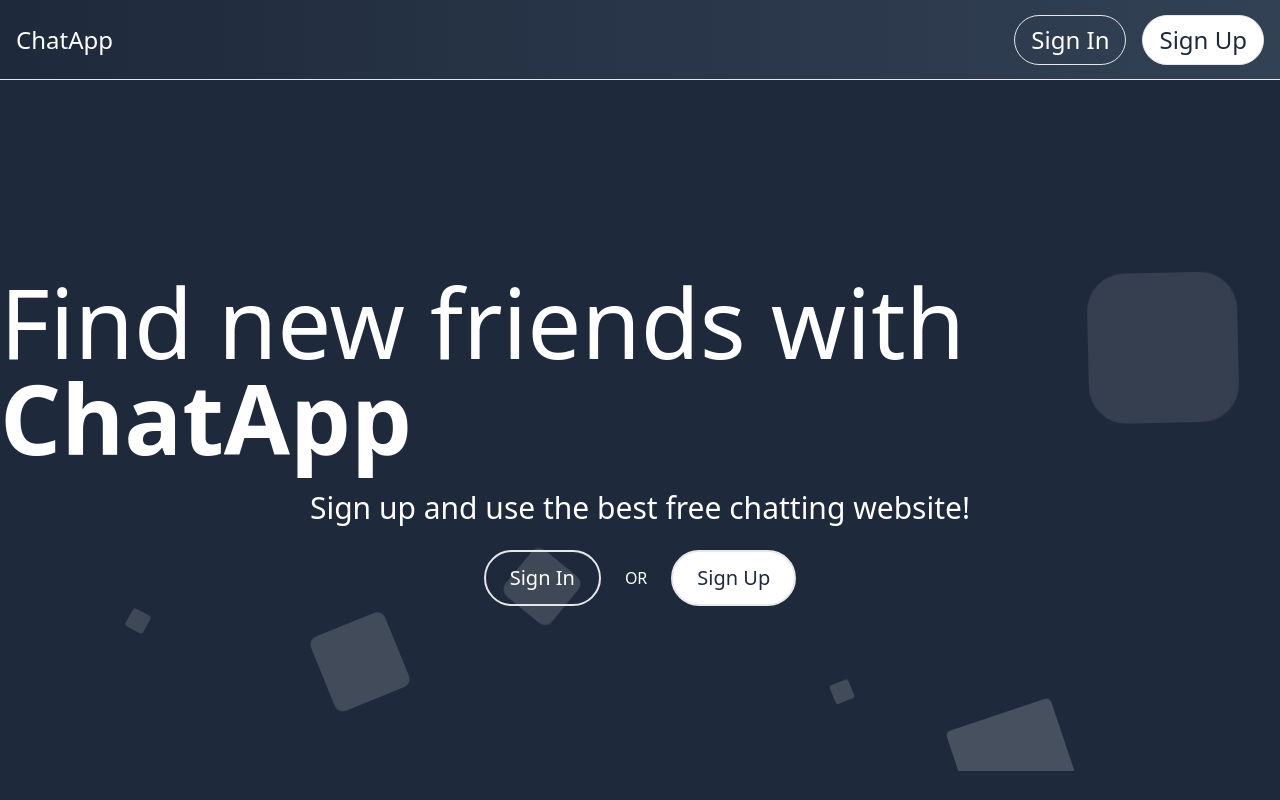
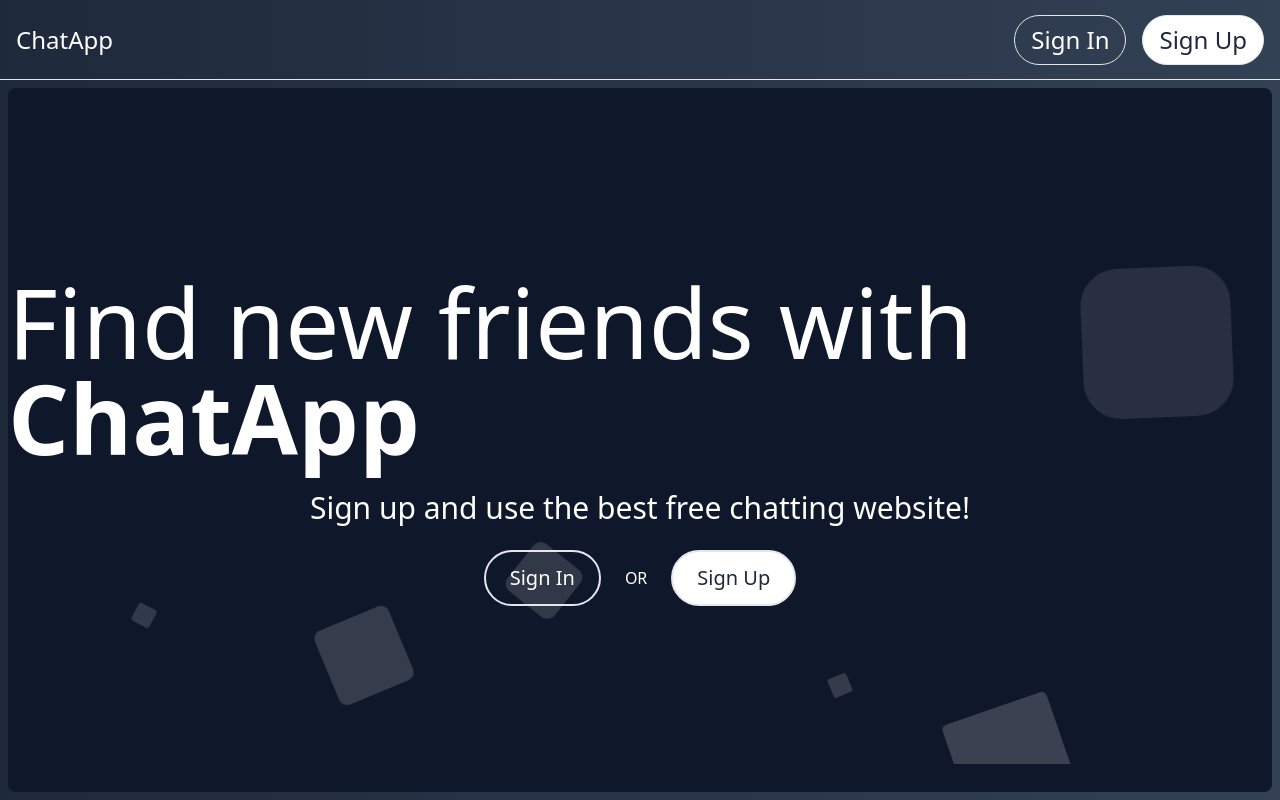
Before and after one commit to DominikJn/Firebase-Chatting-App, a React (Vite) app: page / in a window 1280 px wide. Built offline with nearby package versions, Linux system fonts and the light colour scheme; no server answers.

Commit message:
feat: add protected and public routes

```diff
--- a/src/App.tsx
+++ b/src/App.tsx
@@ -1,52 +1,43 @@
 import React, { useEffect } from "react";
-import Header from "./components/Header";
 import Login from "./pages/Login";
 import Register from "./pages/Register";
 import { Route, Routes } from "react-router";
-import Navbar from "./components/Navbar";
-import Chat from "./components/chat/Chat";
-import InviteList from "./components/lists/InviteList";
-import FriendList from "./components/lists/FriendList";
-import ChatList from "./components/lists/ChatList";
-import Sidebar from "./components/Sidebar";
 import StartingPage from "./pages/StartingPage";
 import { userApi } from "./features/api/userApi";
 import { selectChat } from "./features/selectedChatSlice";
 import { useDispatch } from "react-redux";
 import Layout from "./Layout";
-import Main from "./components/Main";
+import Loading from "./components/Loading";
+import PrivateRoutes from "./routes/PrivateRoutes";
+import DashboardPage from "./pages/DashboardPage";
+import PublicRoutes from "./routes/PublicRoutes";
 
 const App: React.FC = () => {
-  const user = userApi.endpoints.getUser.useQuery().data;
+  const { data, isLoading} = userApi.endpoints.getUser.useQuery(); //later in code the variable name is user to only access the data
   const dispatch = useDispatch();
 
   useEffect(() => {
-    if (user) dispatch(selectChat(user.lastSelectedChat));
-  }, [user]);
+    if (data) dispatch(selectChat(data.lastSelectedChat));
+  }, [data]);
+
+  if (isLoading) return <Loading dark />;
 
   return (
     <Layout>
-      <Header />
-      {user ? (
-        <Main>
-          <Navbar />
-          <Sidebar>
-            <Routes>
-              <Route path="/" element={<ChatList />} />
-              <Route path="/friends" element={<FriendList />} />
-              <Route path="/invites" element={<InviteList />} />
-              <Route path="*" element={<ChatList />} />
-            </Routes>
-          </Sidebar>
-          <Chat />
-        </Main>
-      ) : (
-        <Routes>
+      <Routes>
+        //private routes that require authentication
+        <Route element={<PrivateRoutes user={data} />}>
+          <Route path="/chats" element={<DashboardPage />} />
+          <Route path="*" element={<DashboardPage />} />
+        </Route>
+        //public routes if user is not authenticated
+        <Route element={<PublicRoutes user={data} />}>
           <Route path="/" element={<StartingPage />} />
           <Route path="/login" element={<Login />} />
           <Route path="/register" element={<Register />} />
-        </Routes>
-      )}
+          <Route path="*" element={<Login />} />
+        </Route>
+      </Routes>
     </Layout>
   );
 };
--- a/src/Layout.tsx
+++ b/src/Layout.tsx
@@ -1,11 +1,18 @@
 import React from "react";
+import Header from "./components/Header";
+import Main from "./components/Main";
 
 interface LayoutProps {
   children: React.ReactNode;
 }
 
 const Layout: React.FC<LayoutProps> = ({ children }) => {
-  return <div className="h-screen flex flex-col">{children}</div>;
+  return (
+    <div className="h-screen flex flex-col">
+      <Header />
+      <Main>{children}</Main>
+    </div>
+  );
 };
 
 export default Layout;
--- a/src/components/Main.tsx
+++ b/src/components/Main.tsx
@@ -6,7 +6,7 @@ interface MainProps {
 
 const Main: React.FC<MainProps> = ({ children }) => {
   return (
-    <main className="h-[calc(100%-80px)] p-2 flex gap-2 *:bg-slate-900 *:rounded-lg">
+    <main className="h-[calc(100%-80px)] p-2 flex justify-center gap-2 *:bg-slate-900 *:rounded-lg">
       {children}
     </main>
   );
--- a/src/components/Navbar.tsx
+++ b/src/components/Navbar.tsx
@@ -11,7 +11,7 @@ const Navbar: React.FC = () => {
 
   return (
     <div className="p-6 text-4xl text-white flex flex-col gap-6">
-      <Link to="/" className="relative">
+      <Link to="/chats" className="relative">
         <IoIosChatboxes />
         {user && user.unseenChats.length > 0 && (
           <div className="absolute -top-2 -right-2 text-sm bg-red-600 rounded-full p-2"></div>
--- a/src/components/chat/Chat.tsx
+++ b/src/components/chat/Chat.tsx
@@ -18,11 +18,11 @@ const Chat: React.FC = () => {
   const selectedChat = useSelector(
     (state: RootState) => state.selectedChat.value
   );
-  console.log(selectedChat?.chatName);
   const chatName: string =
-    selectedChat && handleChatName(selectedChat.chatName, selectedChat.users);
+    handleChatName(selectedChat!.chatName, selectedChat!.users);
 
   const [sendMessage] = messageApi.endpoints.sendMessage.useMutation();
+
   const [updateUsersUnseenChats] =
     messageApi.endpoints.updateUnseenChats.useMutation();
 
@@ -40,7 +40,7 @@ const Chat: React.FC = () => {
         user: user.name,
         userId: user.id,
       };
-      sendMessage(messageData);
+      sendMessage({message: messageData, chatId: selectedChat.id});
       //update unseenChats array in users' docs
       const userIds: string[] = selectedChat.userIds.filter(
         (userId) => userId !== user.id
--- a/src/components/lists/ChatList.tsx
+++ b/src/components/lists/ChatList.tsx
@@ -2,14 +2,13 @@ import React, { useState } from "react";
 import ChatShortcut from "./ChatShortcut";
 import CreateGroupModal from "../modals/CreateGroupModal";
 import { chatApi } from "../../features/api/chatApi";
-import Loading from "../Loading";
 
 const ChatList: React.FC = () => {
   const [isModalOpen, setModalOpen] = useState<boolean>(false);
   const { data, isLoading, isError } =
     chatApi.endpoints.getUserChats.useQuery();
 
-  if (isLoading) return <Loading />;
+  if (isLoading) return <div>Loading...</div>;
   if (isError) return <div>Error!</div>;
 
   return (
--- a/src/features/api/chatApi.ts
+++ b/src/features/api/chatApi.ts
@@ -87,7 +87,7 @@ export const chatApi = createApi({
 
     //update chatName field in chat doc
     updateChatName: builder.mutation<
-      void,
+      string,
       { chatId: string; newChatName: string }
     >({
       async queryFn({ chatId, newChatName }) {
--- a/src/features/api/messageApi.ts
+++ b/src/features/api/messageApi.ts
@@ -5,26 +5,25 @@ import {
   doc,
   QueryDocumentSnapshot,
   query,
-  where,
   updateDoc,
   serverTimestamp,
   orderBy,
   writeBatch,
   arrayUnion,
+  addDoc,
 } from "firebase/firestore";
 import { db } from "../../firebase-config";
 import type NormalMessageData from "../../types/message/NormalMessageData";
 import type ConfigMessageData from "../../types/message/ConfigMesageData";
-import createMessageDoc from "../utils/createMessageDoc";
 
-const COLLECTION_NAME: string = "messages";
-
-// Define the API slice
 export const messageApi = createApi({
   reducerPath: "messageApi",
   baseQuery: fakeBaseQuery(),
   endpoints: (builder) => ({
-    getChatMessages: builder.query<(NormalMessageData | ConfigMessageData)[], string>({
+    getChatMessages: builder.query<
+      (NormalMessageData | ConfigMessageData)[],
+      string
+    >({
       queryFn: () => {
         // Return an initial empty array (or other initial state)
         return { data: [] };
@@ -36,12 +35,8 @@ export const messageApi = createApi({
         await cacheDataLoaded;
 
         // Subscribe to real-time updates using onSnapshot
-        const messagesRef = collection(db, COLLECTION_NAME);
-        const queryMessages = query(
-          messagesRef,
-          where("chat", "==", chatId),
-          orderBy("createdAt")
-        );
+        const chatMessagesRef = collection(db, "chats", chatId, "messages");
+        const queryMessages = query(chatMessagesRef, orderBy("createdAt"));
         const unsubscribe = onSnapshot(queryMessages, (snapshot) => {
           updateCachedData((draft) => {
             snapshot.docChanges().forEach((change) => {
@@ -78,11 +73,15 @@ export const messageApi = createApi({
     }),
 
     //create chat doc in chats collection
-    sendMessage: builder.mutation<string, Omit<NormalMessageData | ConfigMessageData, "id">>({
-      async queryFn(message) {
+    sendMessage: builder.mutation<
+      string,
+      { message: NormalMessageData | ConfigMessageData; chatId: string }
+    >({
+      async queryFn({ message, chatId }) {
         try {
-          //create message doc
-          const docRef = await createMessageDoc(message);
+          //create message doc in chat subcollection
+          const chatMessagesRef = collection(db, "chats", chatId, "messages");
+          const docRef = await addDoc(chatMessagesRef, message);
           //update lastMessage in chat doc
           await updateDoc(doc(db, "chats", message.chat), {
             lastMessage: message.text,
@@ -90,13 +89,16 @@ export const messageApi = createApi({
           });
           return { data: docRef.id };
         } catch (error: any) {
-          return { error};
+          return { error };
         }
       },
     }),
 
     //update unseen chats array in users' docs
-    updateUnseenChats: builder.mutation<string, { userIds: string[], chatId: string }>({
+    updateUnseenChats: builder.mutation<
+      string,
+      { userIds: string[]; chatId: string }
+    >({
       async queryFn({ userIds, chatId }) {
         const batch = writeBatch(db);
         userIds.forEach((userId) => {
@@ -106,11 +108,11 @@ export const messageApi = createApi({
 
         try {
           await batch.commit();
-          return { data: 'Unseen chats updated successfuly' }
+          return { data: "Unseen chats updated successfuly" };
         } catch (error: any) {
           return { error };
         }
-      }
-    })
+      },
+    }),
   }),
 });
--- /dev/null
+++ b/src/pages/DashboardPage.tsx
@@ -0,0 +1,26 @@
+import React from "react";
+import Navbar from "../components/Navbar";
+import Sidebar from "../components/Sidebar";
+import Chat from "../components/chat/Chat";
+import ChatList from "../components/lists/ChatList";
+import FriendList from "../components/lists/FriendList";
+import InviteList from "../components/lists/InviteList";
+import { useLocation } from "react-router";
+
+const DashboardPage: React.FC = () => {
+    const location = useLocation()
+
+  return (
+    <>
+      <Navbar />
+      <Sidebar>
+        {location.pathname === "/chats" && <ChatList />}
+        {location.pathname === "/friends" && <FriendList />}
+        {location.pathname === "/invites" && <InviteList />}
+      </Sidebar>
+      <Chat />
+    </>
+  );
+};
+
+export default DashboardPage;
--- /dev/null
+++ b/src/routes/PrivateRoutes.tsx
@@ -0,0 +1,13 @@
+import React from "react";
+import { Navigate, Outlet } from "react-router";
+import UserData from "../types/UserData";
+
+interface PrivateRoutesProps {
+  user: UserData | null | undefined;
+}
+
+const PrivateRoutes: React.FC<PrivateRoutesProps> = ({ user }) => {
+  return user ? <Outlet /> : <Navigate to="/" />;
+};
+
+export default PrivateRoutes;
--- /dev/null
+++ b/src/routes/PublicRoutes.tsx
@@ -0,0 +1,13 @@
+import React from "react";
+import { Navigate, Outlet } from "react-router";
+import UserData from "../types/UserData";
+
+interface PublicRoutesProps {
+  user: UserData | null | undefined;
+}
+
+const PublicRoutes: React.FC<PublicRoutesProps> = ({ user }) => {
+  return !user ? <Outlet /> : <Navigate to="/chats" />;
+};
+
+export default PublicRoutes;
```
